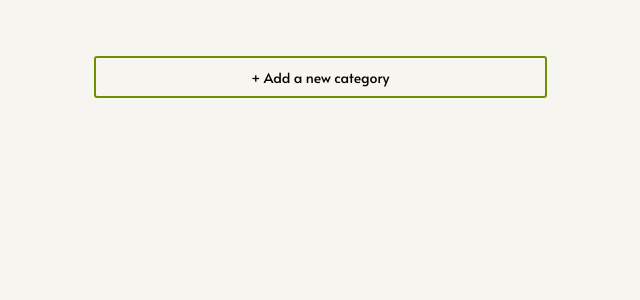
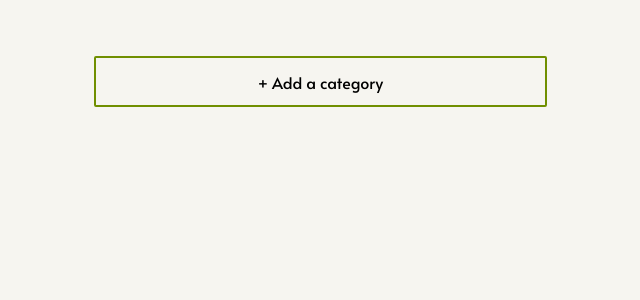
Before and after one commit to mitchHartigan/trekkr, a React (Create React App) app: page /pack in a window 1280 px wide. Shown: the top 300 px of the page, without its empty margins (310-950 px from the left). Built offline with nearby package versions, Linux system fonts and the light colour scheme.

Commit message:
style: updated Add New Category button

```diff
--- a/src/pack/BackpackData/NewCategoryButton.elem.js
+++ b/src/pack/BackpackData/NewCategoryButton.elem.js
@@ -15,11 +15,11 @@ const AddANewCategory = styled.button`
   padding: 10px;
   margin: 0px 10px 20px 10px;
   text-align: center;
-  height: 42px;
+  height: 51px;
   border: 2px solid #708f00;
   cursor: pointer;
   color: black;
-  border-radius: 3px;
+  border-radius: 2px;
   background-color: transparent;
   &: hover {
     background-color: #708f00;
@@ -32,7 +32,7 @@ const AddANewCategory = styled.button`
   outline: none;
   font-family: Alata;
   font-weight: 300;
-  font-size: 14px;
+  font-size: 16px;
 `;
 
 const CategoryContainer = styled.div`
--- a/src/pack/BackpackData/index.js
+++ b/src/pack/BackpackData/index.js
@@ -102,7 +102,7 @@ export default class BackpackData extends Component {
               );
             })}
             <NewCategoryButton onClick={this.addCategory}>
-              + Add a new category
+              + Add a category
             </NewCategoryButton>
           </ListContainer>
         </DragDropContext>
```
